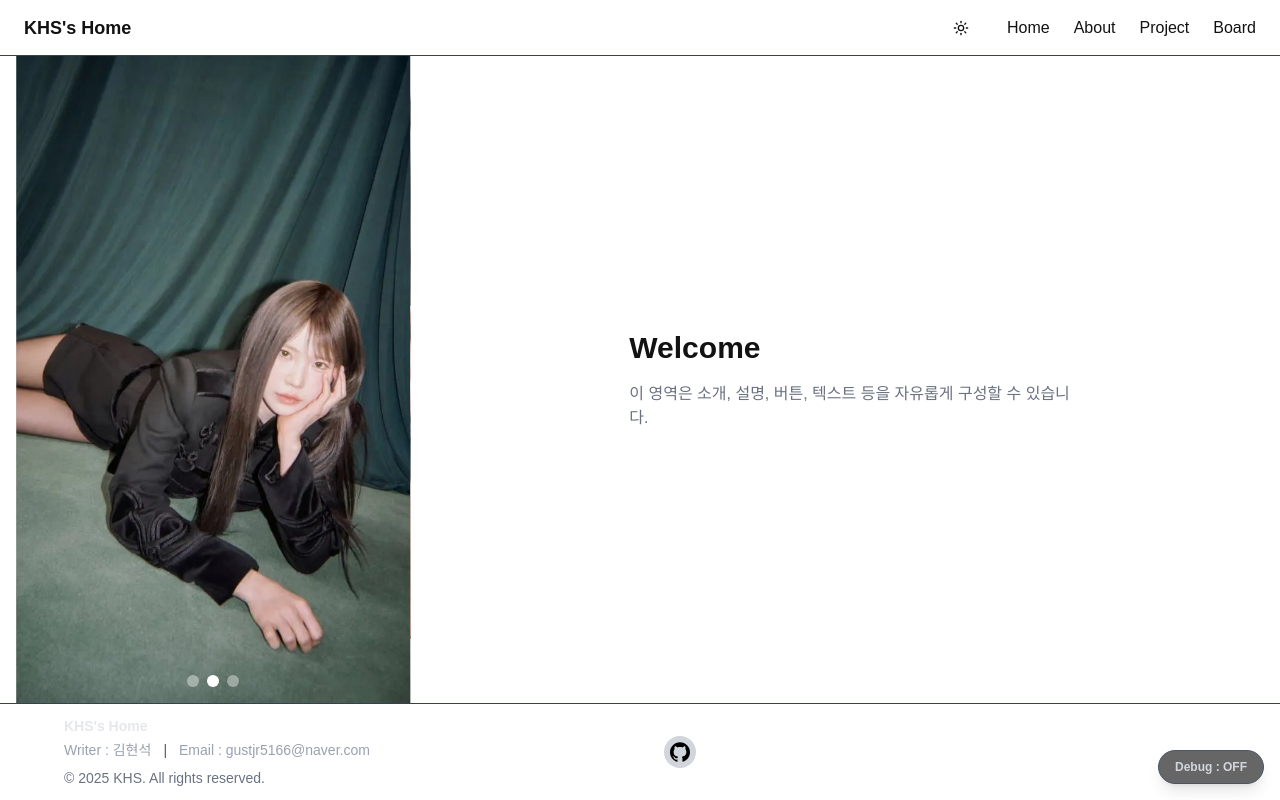
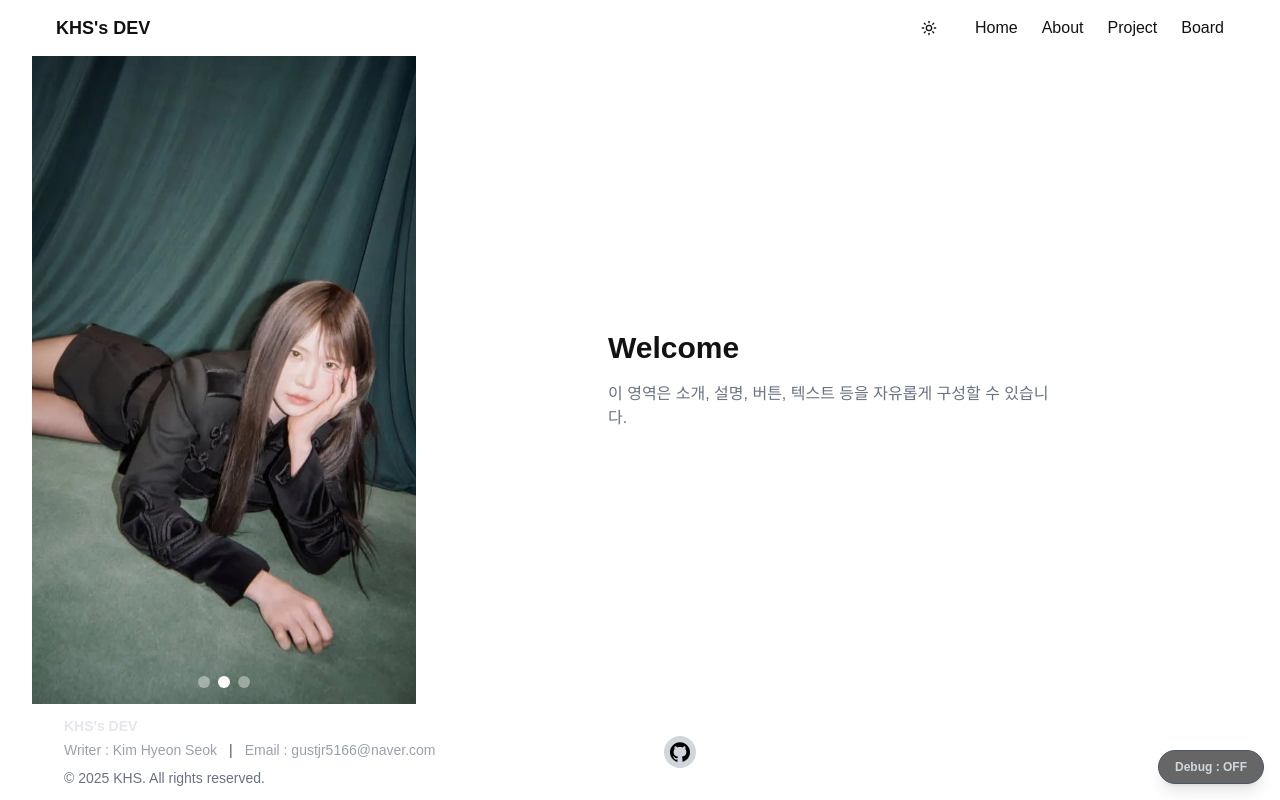
Before and after one commit to hyeonseokKI/home-server, a Next.js app: page / in a window 1280 px wide. Built offline with nearby package versions, Linux system fonts and the light colour scheme.

Commit message:
feat: refactor footer and navigation components to use site configuration for dynamic content and add body padding

```diff
--- a/app/components/Footer.tsx
+++ b/app/components/Footer.tsx
@@ -1,8 +1,9 @@
 import Link from "next/link";
+import { siteConfig } from "@/config/site";
 
 export default function Footer() {
   return (
-    <footer className="border-t border-gray-700 text-gray-400">
+    <footer className=" text-gray-400">
       {/* 상단 정보 영역 */}
       <div className="w-full px-8 py-3">
         <div className="mx-auto max-w-6xl grid grid-cols-1 md:grid-cols-2 gap-8 items-center ">
@@ -12,14 +13,14 @@ export default function Footer() {
           <div className="text-sm">
             {/* 1행: 서비스명 */}
             <p className="font-semibold text-gray-200">
-              KHS&apos;s Home
+              {siteConfig.name}
             </p>
 
             {/* 2행: Writer | Email */}
             <div className="mt-1 flex flex-wrap items-center gap-x-3 gap-y-1">
-              <span>Writer : 김현석</span>
+              <span>Writer :  {siteConfig.author} </span>
               <span className="text-gray-600">|</span>
-              <span>Email : gustjr5166@naver.com</span>
+              <span>Email : {siteConfig.email}</span>
             </div>
 
             {/* 3행: Copyright */}
--- a/app/components/Nav.tsx
+++ b/app/components/Nav.tsx
@@ -3,6 +3,7 @@
 import { useState, useEffect } from "react";
 import Link from "next/link";
 import ThemeToggle from "./theme-toggle";
+import { siteConfig } from "@/config/site";
 
 export default function Nav() {
   const [open, setOpen] = useState(false);
@@ -13,12 +14,12 @@ export default function Nav() {
 
   return (
     <>
-      <header className="h-14 border-b border-gray-700 relative z-50">
+      <header className="h-14 relative z-50">
         <div className="w-full h-full px-6 flex items-center justify-between">
 
           {/* Left */}
           <Link href="/" className="font-bold text-lg">
-            KHS&apos;s Home
+            {siteConfig.name}
           </Link>
 
           {/* Right Area */}
--- a/app/layout.tsx
+++ b/app/layout.tsx
@@ -7,6 +7,8 @@ import { ThemeProvider } from './components/theme-provider';
 import DarkThemeHandler from "./components/theme-handler";
 import { DebugProvider } from "./components/debug-provider";
 import DebugFloatingButton from "./components/DebugFloatingButton";
+import { siteConfig } from "@/config/site";
+
 
 const geistSans = Geist({
   variable: "--font-geist-sans",
@@ -19,8 +21,8 @@ const geistMono = Geist_Mono({
 });
 
 export const metadata: Metadata = {
-  title: "KHS's home",
-  description: "Generated by create next app",
+  title: siteConfig.name,
+  description: siteConfig.description,
 };
 
 export default function RootLayout({
@@ -31,7 +33,7 @@ export default function RootLayout({
   return (
     <html lang="ko" suppressHydrationWarning>
       <head><DarkThemeHandler /></head>
-      <body className={`${geistSans.variable} ${geistMono.variable} antialiased flex min-h-screen flex-col `}>
+      <body className={`${geistSans.variable} ${geistMono.variable} antialiased flex min-h-screen flex-col px-8 `}>
         <ThemeProvider>
           <DebugProvider>
           <Nav />
--- a/app/page.tsx
+++ b/app/page.tsx
@@ -11,7 +11,6 @@ export default function HomePage() {
         className="
           hidden lg:flex
           flex-[1]
-          px-4
         "
       >
         <ImageSlider />
@@ -35,6 +34,7 @@ export default function HomePage() {
           </p>
         </div>
       </section>
+
     </div>
   );
 }
--- /dev/null
+++ b/config/site.ts
@@ -0,0 +1,7 @@
+// app/config/site.ts
+export const siteConfig = {
+  name: "KHS's DEV",
+  description: "Personal Home Server & Dev Blog",
+  author: "Kim Hyeon Seok",
+  email: "gustjr5166@naver.com",
+} as const;
```
Also changed, not shown: 1 other file (tests, documents, lock files or other folders).
